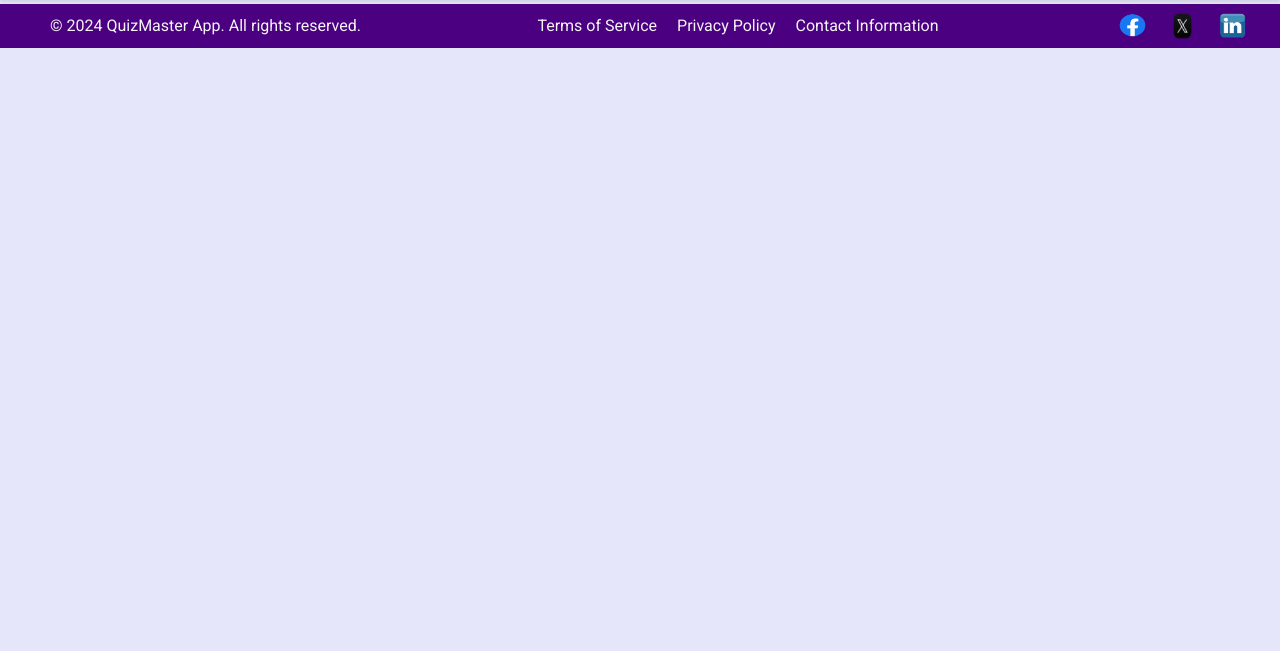
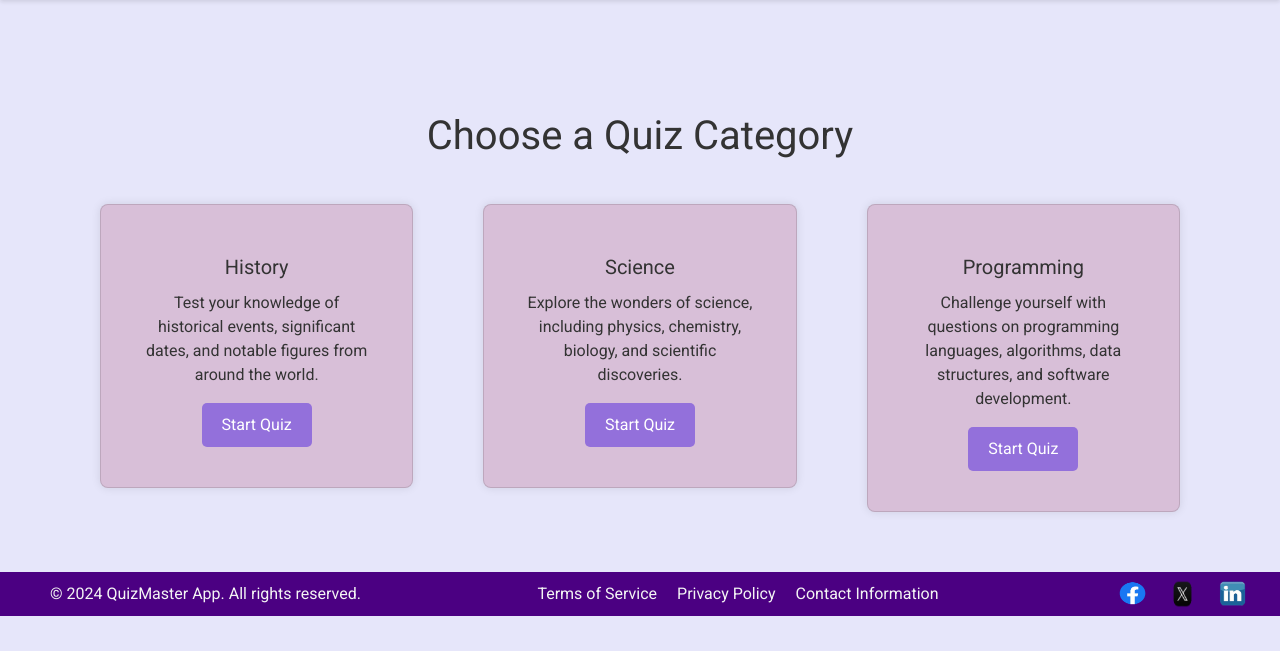
Before and after one commit to Aalaa-Fahim/Quiz_Master, a Flask app: page /quiz_categories in a window 1280 px wide. Shown: the part 96-747 px from the top of the page. Run offline with Flask 3, Linux system fonts and the light colour scheme; a user stored in the database is signed in; some libraries are stand-ins or nearby versions.

Commit message:
Update quiz_categories

```diff
--- a/app/templates/quiz_categories.html
+++ b/app/templates/quiz_categories.html
@@ -5,8 +5,7 @@
 {% endblock %}
 
 {% block title %}Quiz Categories{% endblock %}
-
-{% block content %}
+{% block body %}
 <div class="container mt-5">
     <h1 class="text-center">Choose a Quiz Category</h1>
     <div class="row mt-4">
@@ -14,6 +13,7 @@
             <div class="card">
                 <div class="card-body">
                     <h5 class="card-title">History</h5>
+                    <p class="card-text">Test your knowledge of historical events, significant dates, and notable figures from around the world.</p>
                     <a href="{{ url_for('quiz_category', category='history') }}" class="btn btn-primary">Start Quiz</a>
                 </div>
             </div>
@@ -22,6 +22,7 @@
             <div class="card">
                 <div class="card-body">
                     <h5 class="card-title">Science</h5>
+                    <p class="card-text">Explore the wonders of science, including physics, chemistry, biology, and scientific discoveries.</p>
                     <a href="{{ url_for('quiz_category', category='science') }}" class="btn btn-primary">Start Quiz</a>
                 </div>
             </div>
@@ -30,6 +31,7 @@
             <div class="card">
                 <div class="card-body">
                     <h5 class="card-title">Programming</h5>
+                    <p class="card-text">Challenge yourself with questions on programming languages, algorithms, data structures, and software development.</p>
                     <a href="{{ url_for('quiz_category', category='programming') }}" class="btn btn-primary">Start Quiz</a>
                 </div>
             </div>
```
